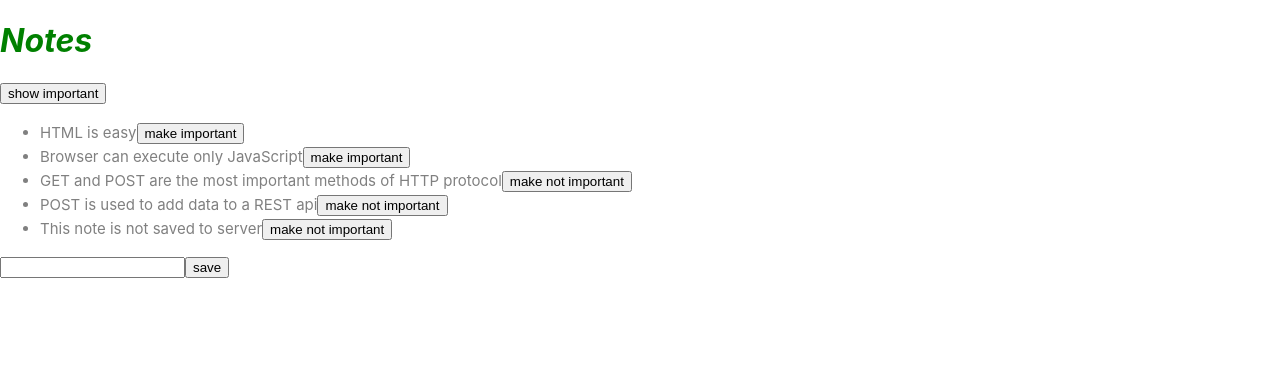
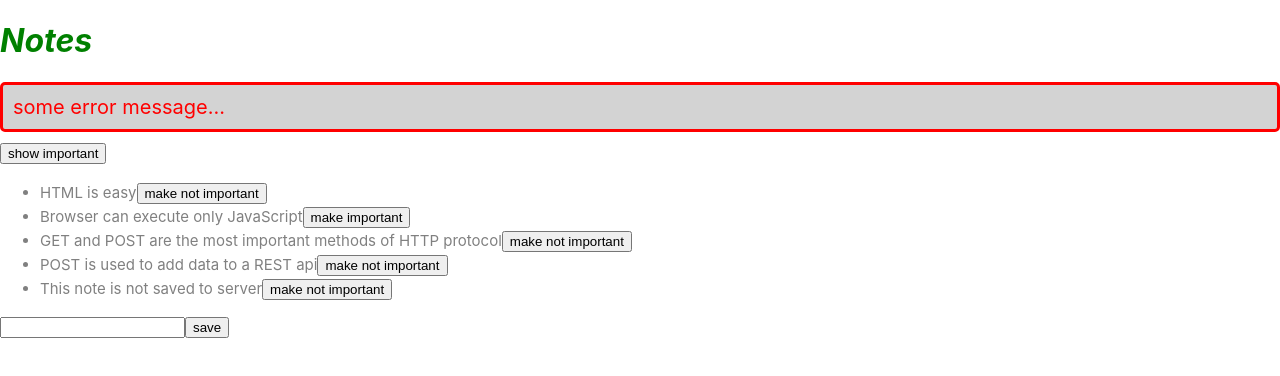
Before and after one commit to Titania01/fullstackopen, a React (Create React App) app: page / in a window 1280 px wide. Shown: the top 376 px of the page. Built offline with nearby package versions, Linux system fonts and the light colour scheme; data requests are answered from the project's data file.

Commit message:
feat: adding css styling

```diff
--- a/db.json
+++ b/db.json
@@ -4,7 +4,7 @@
       "id": 1,
       "content": "HTML is easy",
       "date": "2019-05-30T17:30:31.098Z",
-      "important": false
+      "important": true
     },
     {
       "id": 2,
--- a/src/App.jsx
+++ b/src/App.jsx
@@ -1,6 +1,7 @@
 import React, { useState, useEffect } from 'react'
 import axios from "axios"
 import Note from './components/Note'
+import Notification from './components/Notification'
 
 import {getAll, update, create} from './services/notes'
 
@@ -8,6 +9,7 @@ const App = () => {
   const [notes, setNotes] = useState([])
   const [newNote, setNewNote] = useState('')
   const [showAll, setShowAll] = useState(true)
+  const [errorMessage, setErrorMessage] = useState('some error message...')
 
   useEffect(() => {
     getAll()
@@ -26,9 +28,12 @@ const App = () => {
         setNotes(notes.map(note => note.id !== id ? note : returnedNote))
       })
       .catch(error => {
-        alert(
-          `the note '${note.content}' was already deleted from server`
+        setErrorMessage(
+          `Note '${note.content}' was already deleted from server`
         )
+        setTimeout(() => {
+          setErrorMessage(null)
+        }, 5000)
         setNotes(notes.filter(n => n.id !== id))
       })
 
@@ -88,6 +93,7 @@ const App = () => {
   return (
     <div>
       <h1>Notes</h1>
+      <Notification message={errorMessage} />
       <div>
         <button onClick={() => setShowAll(!showAll)}>
           show {showAll ? 'important' : 'all'}
--- /dev/null
+++ b/src/components/Notification.jsx
@@ -0,0 +1,12 @@
+const Notification = ({ message }) => {
+  if (message === null) {
+    return message
+  }
+
+  return (
+    <div className='error'>
+      {message}
+    </div>
+  )
+}
+export default Notification
--- a/src/index.css
+++ b/src/index.css
@@ -22,3 +22,13 @@ h1 {
   color: grey;
   font-size: 15px;
 }
+
+.error {
+  color: red;
+  background-color: lightgray;
+  font-size: 20px;
+  border-style: solid;
+  border-radius: 5px;
+  padding: 10px;
+  margin-bottom: 10px;
+}
```
